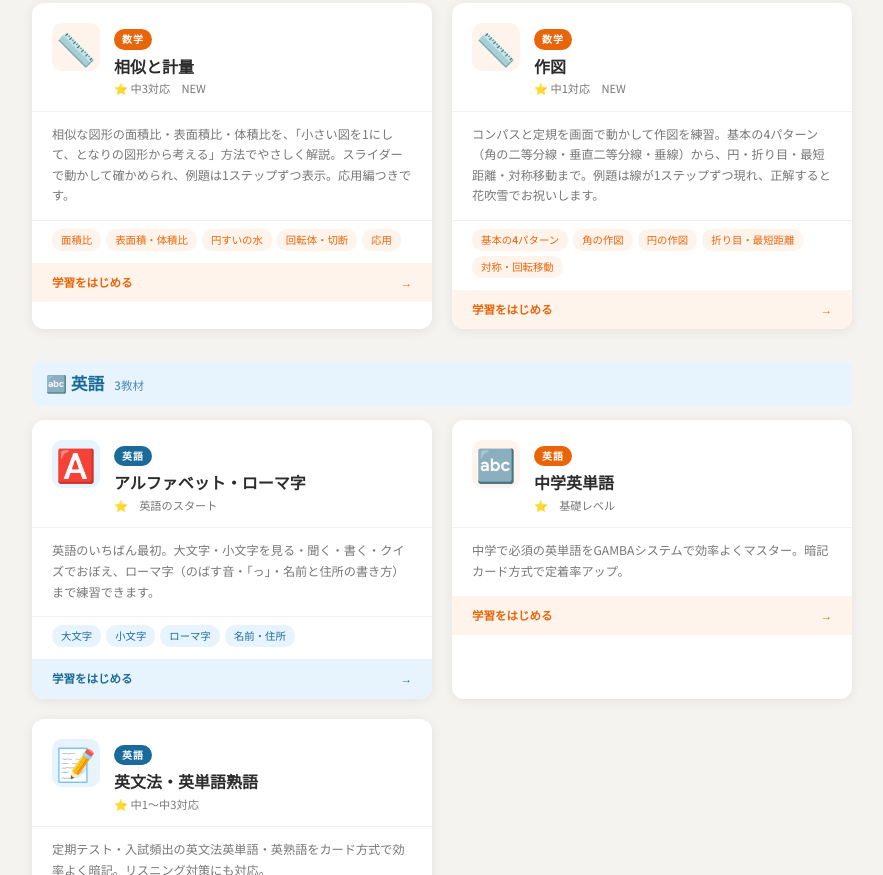
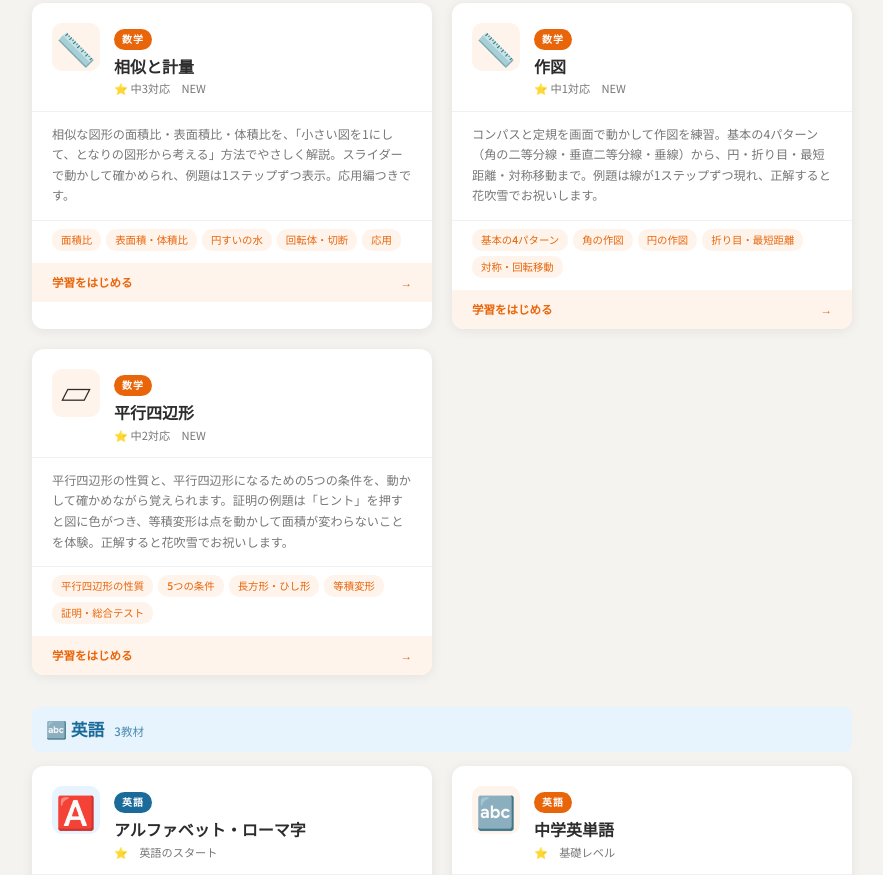
Before and after one commit to realizefield/gamba_chugaku_seito, a plain HTML site: page gamba_chugaku_seito.html in a window 1280 px wide. Shown: the part 2802-3677 px from the top of the page, without its empty margins (198-1081 px from the left). Drawn offline with Linux system fonts and the light colour scheme.

Commit message:
数学に「平行四辺形」パネルを追加（中2・j-math-zukei）
Co-Authored-By: Claude Sonnet 5.5 <noreply@anthropic.com>
Claude-Session: https://claude.ai/code/session_01XH6U5Sbcdhzybbn3maysZs

```diff
--- a/gamba_chugaku_seito.html
+++ b/gamba_chugaku_seito.html
@@ -380,7 +380,7 @@
   </div>
 
   <!-- ===== 数学 ===== -->
-  <h3 class="subject-heading s2" id="sugaku">📐 数学<span>10教材</span></h3>
+  <h3 class="subject-heading s2" id="sugaku">📐 数学<span>11教材</span></h3>
   <div class="cards-grid">
 
     <!-- 数学：計算 -->
@@ -582,6 +582,27 @@
         <span class="unit-tag">円の作図</span>
         <span class="unit-tag">折り目・最短距離</span>
         <span class="unit-tag">対称・回転移動</span>
+      </div>
+      <div class="card-footer-link">学習をはじめる <span>→</span></div>
+    </a>
+
+    <!-- 数学：平行四辺形 -->
+    <a class="subject-card s2" href="https://realizefield.github.io/j-math-zukei/heikou-shihenkei-gamba.html" target="_blank">
+      <div class="card-top">
+        <div class="card-emoji">▱</div>
+        <div class="card-info">
+          <div class="card-category">数学</div>
+          <div class="card-name">平行四辺形</div>
+          <div class="card-level">⭐ 中2対応　NEW</div>
+        </div>
+      </div>
+      <div class="card-desc">平行四辺形の性質と、平行四辺形になるための5つの条件を、動かして確かめながら覚えられます。証明の例題は「ヒント」を押すと図に色がつき、等積変形は点を動かして面積が変わらないことを体験。正解すると花吹雪でお祝いします。</div>
+      <div class="card-units">
+        <span class="unit-tag">平行四辺形の性質</span>
+        <span class="unit-tag">5つの条件</span>
+        <span class="unit-tag">長方形・ひし形</span>
+        <span class="unit-tag">等積変形</span>
+        <span class="unit-tag">証明・総合テスト</span>
       </div>
       <div class="card-footer-link">学習をはじめる <span>→</span></div>
     </a>
```
